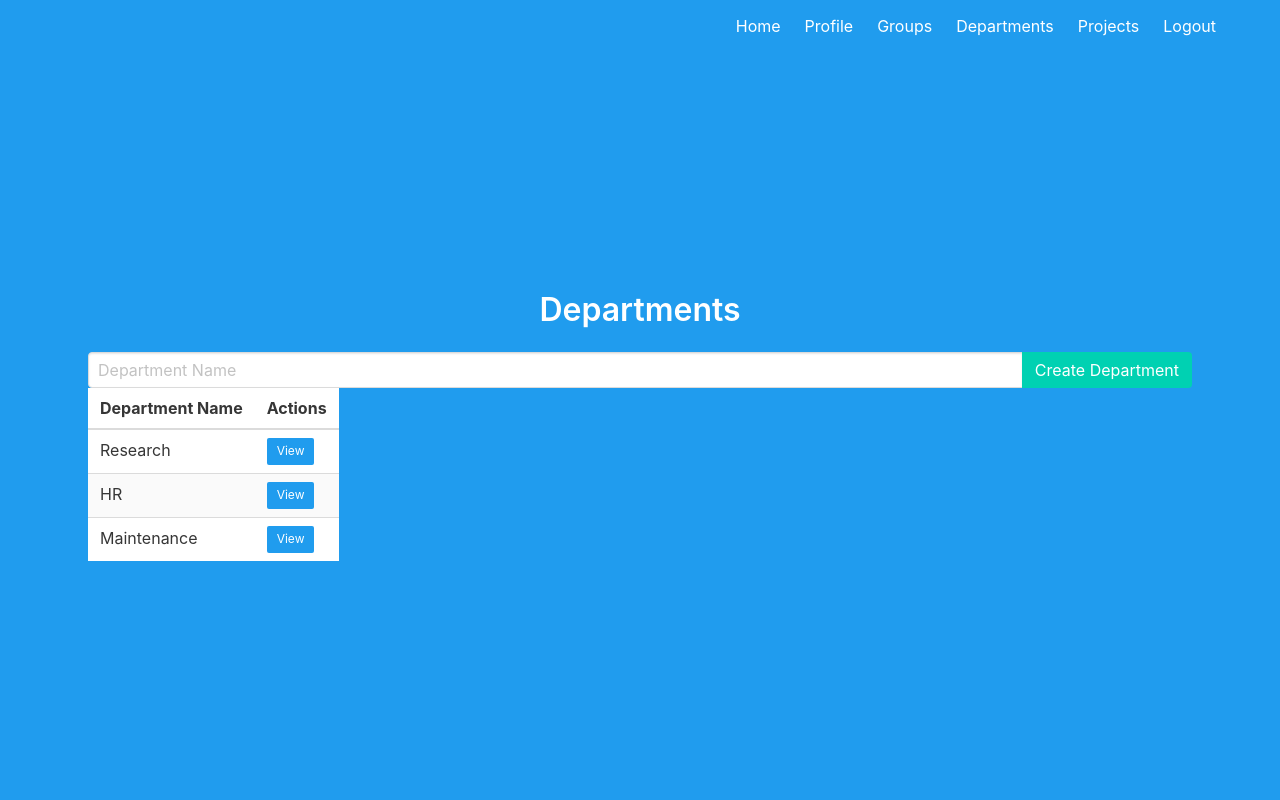
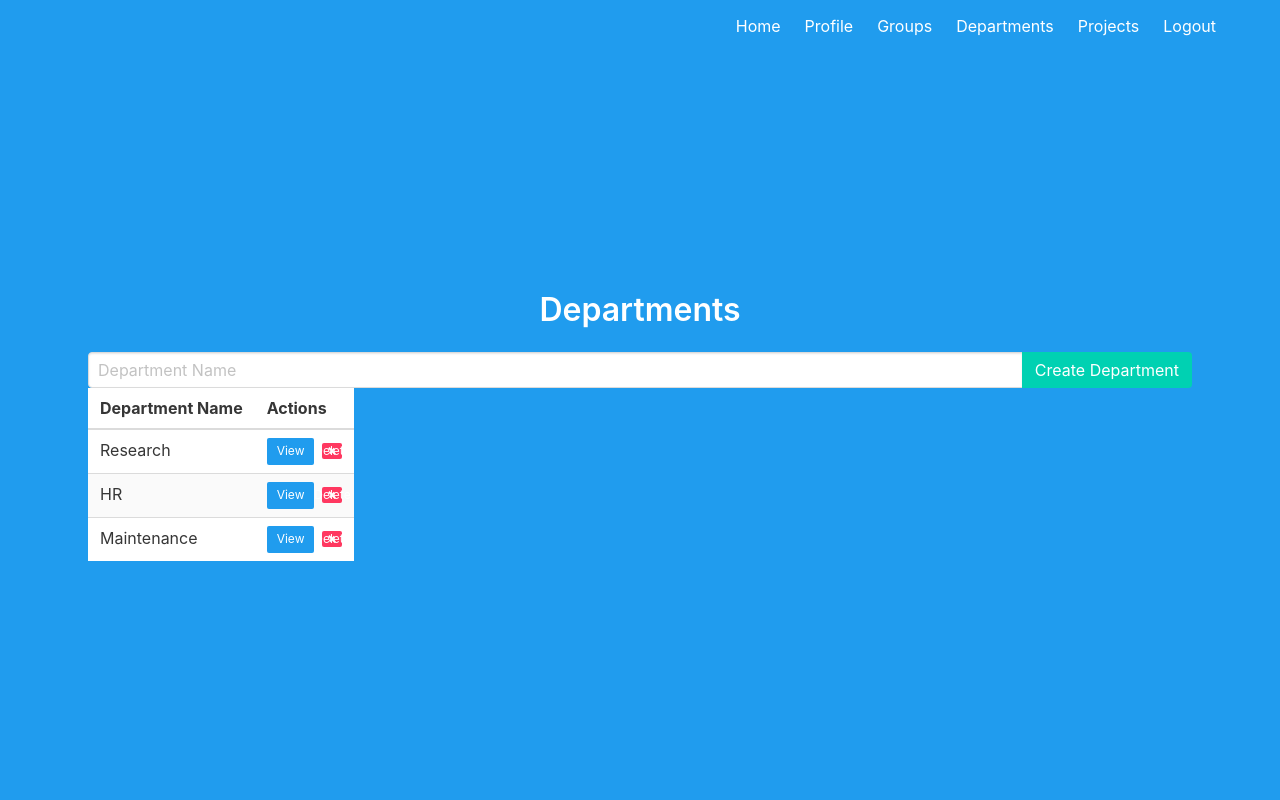
Before and after one commit to freakazoidas/PlantApp, a Flask app: page /departments/departments in a window 1280 px wide. Run offline with Flask 3, Linux system fonts and the light colour scheme; a user stored in the database is signed in; some libraries are stand-ins or nearby versions.

Commit message:
added department del and department repeat error

```diff
--- a/project/departments.py
+++ b/project/departments.py
@@ -23,6 +23,16 @@
             db.session.commit()
 
     return render_template('departments.html', departments=departments)
+
+@departments_bp.route('/departments/<int:department_id>/delete', methods=['POST'])
+@login_required
+def delete_department(department_id):
+    department = Departments.query.filter_by(id=department_id).first()
+    db.session.delete(department)
+    db.session.commit()
+    flash('Department deleted successfully')
+    return redirect(url_for('departments.list_departments'))
+
 
 
 @departments_bp.route('/departments/<int:department_id>', methods=['GET', 'POST'])
--- a/project/templates/departments.html
+++ b/project/templates/departments.html
@@ -7,9 +7,11 @@
     {% with messages = get_flashed_messages() %} {% if messages %}
     <div class="notification is-danger">
       <button class="delete"></button>
+      <ul>
         {% for message in messages %}
-      <p>{{ message }}</p>
+        <li>{{ message }}</li>
         {% endfor %}
+      </ul>
     </div>
     {% endif %} {% endwith %}
 
@@ -43,12 +45,26 @@
         <tr>
           <td>{{ department.department_name }}</td>
           <td>
+            <div class="buttons">
               <a
                 href="{{ url_for('departments.department', department_id=department.id) }}"
                 class="button is-info is-small"
               >
                 View
               </a>
+              <form
+                method="POST"
+                action="{{ url_for('departments.delete_department', department_id=department.id) }}"
+              >
+                <button
+                  type="submit"
+                  class="button is-danger is-small delete"
+                  onclick="return confirm('Are you sure you want to delete this department?')"
+                >
+                  Delete
+                </button>
+              </form>
+            </div>
           </td>
         </tr>
         {% endfor %}
```
Also changed, not shown: instance/db.sqlite. Lines whose indentation alone changed are shown as unchanged.
